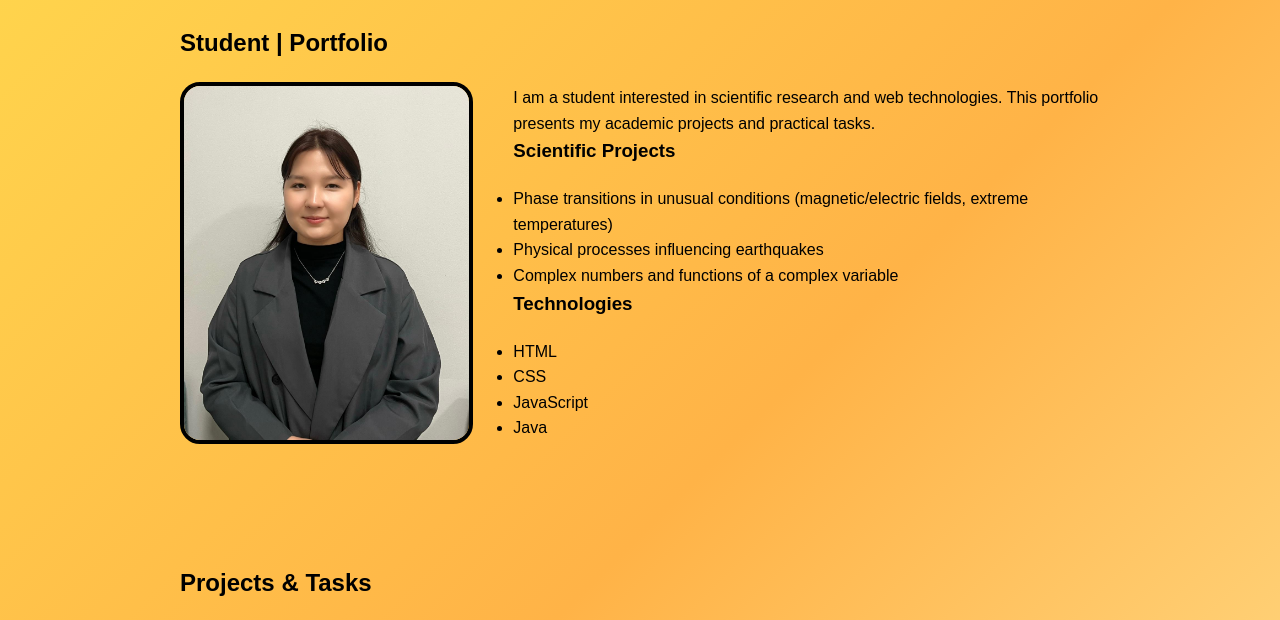
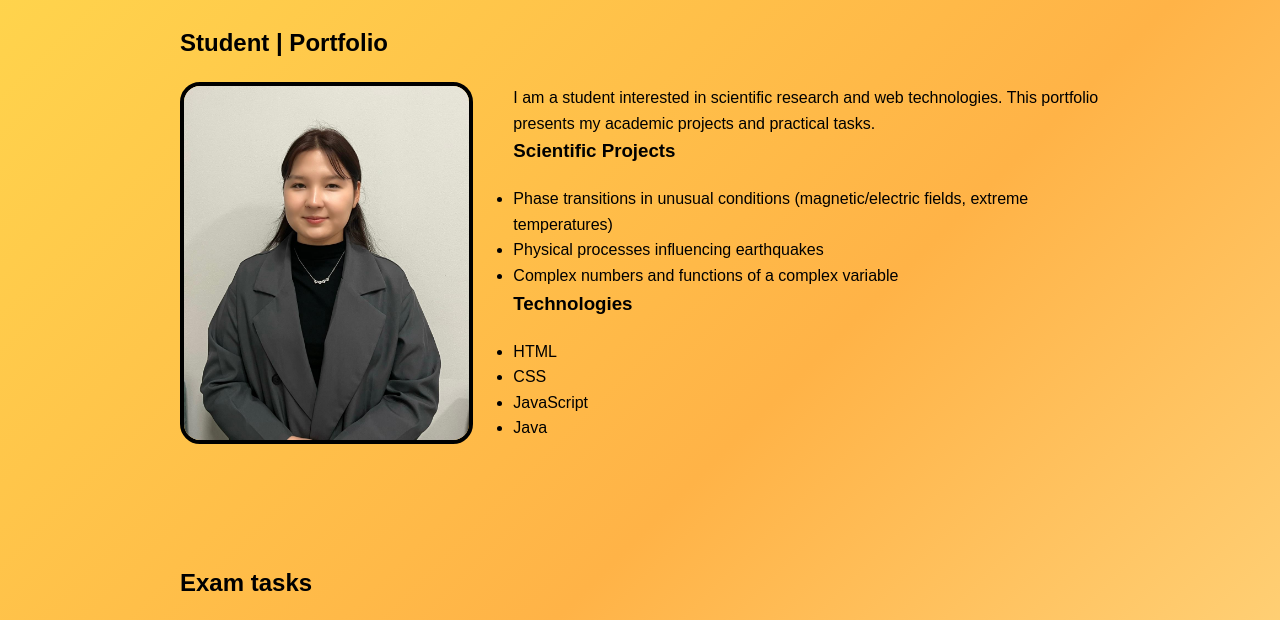
Before and after one commit to raroza01-web/exam, a plain HTML site: page index.html in a window 1280 px wide. Shown: the part 160-780 px from the top of the page. Drawn offline with Linux system fonts and the light colour scheme.

Commit message:
Update index.html

```diff
--- a/index.html
+++ b/index.html
@@ -153,7 +153,7 @@ footer {
 
 <!-- PROJECTS & TASKS -->
 <section id="projects">
-  <h2>Projects & Tasks</h2>
+  <h2>Exam tasks</h2>
   <div class="tasks">
     <div class="task">Task 1</div>
     <div class="task">Task 2</div>
```
